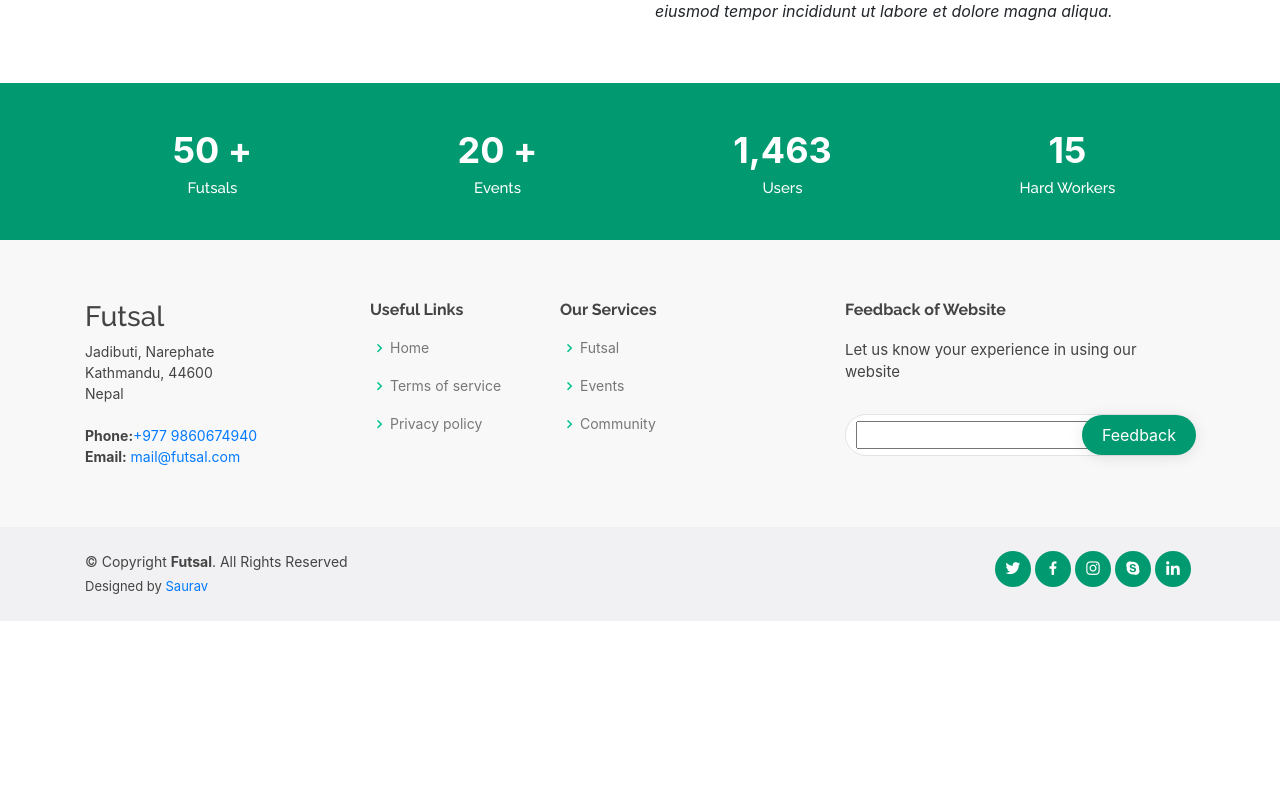
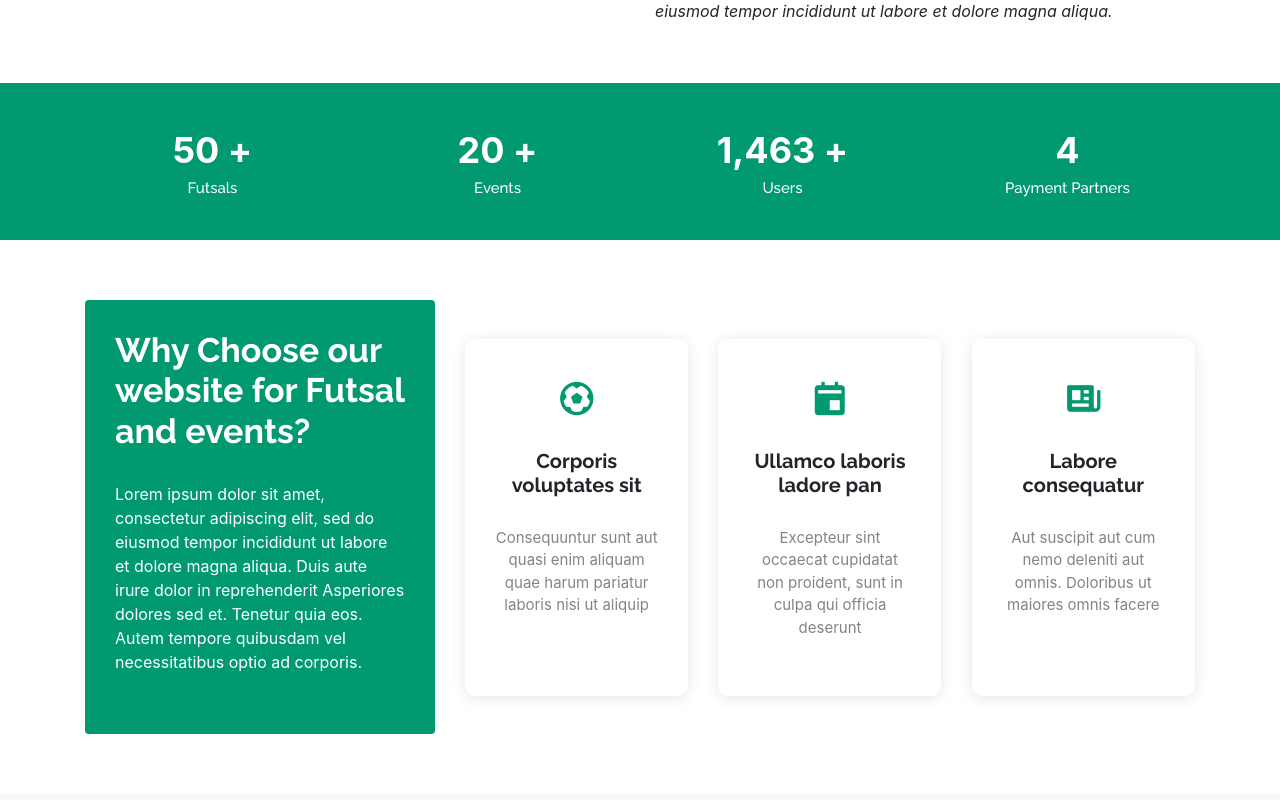
Before and after one commit to pSaurav10/FutsalFrontend, a React (Create React App) app: page / in a window 1280 px wide. Shown: the part 1260-2060 px from the top of the page. Before the commit the page ends 1881 px from the top, so only its background shows below. Built offline with nearby package versions, Linux system fonts and the light colour scheme; no server answers.

Commit message:
Why choose us section

```diff
--- a/src/Body/Main/Count.js
+++ b/src/Body/Main/Count.js
@@ -19,13 +19,13 @@ class Count extends Component {
                         </div>
 
                         <div class="col-lg-3 col-6 text-center">
-                            <span data-toggle="counter-up">1,463</span>
+                            <span data-toggle="counter-up">1,463 +</span>
                             <p>Users</p>
                         </div>
 
                         <div class="col-lg-3 col-6 text-center">
-                            <span data-toggle="counter-up">15</span>
-                            <p>Hard Workers</p>
+                            <span data-toggle="counter-up">4</span>
+                            <p>Payment Partners</p>
                         </div>
 
                     </div>
--- a/src/Body/Main/Main.js
+++ b/src/Body/Main/Main.js
@@ -2,6 +2,7 @@ import{Component} from "react";
 import About from './About';
 import Partners from './Partners';
 import Count from './Count';
+import Whyus from './Whyus';
 class Main extends Component{
 
     render(){
@@ -10,6 +11,7 @@ class Main extends Component{
                 <Partners></Partners>
                 <About></About>
                 <Count></Count>
+                <Whyus></Whyus>
             </main>
         )
     }
--- /dev/null
+++ b/src/Body/Main/Whyus.js
@@ -0,0 +1,53 @@
+import{Component} from "react";
+class Whyus extends Component{
+
+    render(){
+        return(
+            <section id="why-us" class="why-us">
+      <div class="container">
+
+        <div class="row">
+          <div class="col-lg-4 d-flex align-items-stretch" data-aos="fade-right">
+            <div class="content">
+              <h3>Why Choose our website for Futsal and events?</h3>
+              <p>
+                Lorem ipsum dolor sit amet, consectetur adipiscing elit, sed do eiusmod tempor incididunt ut labore et dolore magna aliqua. Duis aute irure dolor in reprehenderit
+                Asperiores dolores sed et. Tenetur quia eos. Autem tempore quibusdam vel necessitatibus optio ad corporis.
+              </p>
+            </div>
+          </div>
+          <div class="col-lg-8 d-flex align-items-stretch">
+            <div class="icon-boxes d-flex flex-column justify-content-center">
+              <div class="row">
+                <div class="col-xl-4 d-flex align-items-stretch" data-aos="zoom-in" data-aos-delay="100">
+                  <div class="icon-box mt-4 mt-xl-0">
+                    <i class="bx bx-football"></i>
+                    <h4>Corporis voluptates sit</h4>
+                    <p>Consequuntur sunt aut quasi enim aliquam quae harum pariatur laboris nisi ut aliquip</p>
+                  </div>
+                </div>
+                <div class="col-xl-4 d-flex align-items-stretch" data-aos="zoom-in" data-aos-delay="200">
+                  <div class="icon-box mt-4 mt-xl-0">
+                    <i class="bx bxs-calendar-event"></i>
+                    <h4>Ullamco laboris ladore pan</h4>
+                    <p>Excepteur sint occaecat cupidatat non proident, sunt in culpa qui officia deserunt</p>
+                  </div>
+                </div>
+                <div class="col-xl-4 d-flex align-items-stretch" data-aos="zoom-in" data-aos-delay="300">
+                  <div class="icon-box mt-4 mt-xl-0">
+                    <i class="bx bxs-news"></i>
+                    <h4>Labore consequatur</h4>
+                    <p>Aut suscipit aut cum nemo deleniti aut omnis. Doloribus ut maiores omnis facere</p>
+                  </div>
+                </div>
+              </div>
+            </div>
+          </div>
+        </div>
+
+      </div>
+    </section>
+        )
+    }
+}
+export default Whyus;
```
